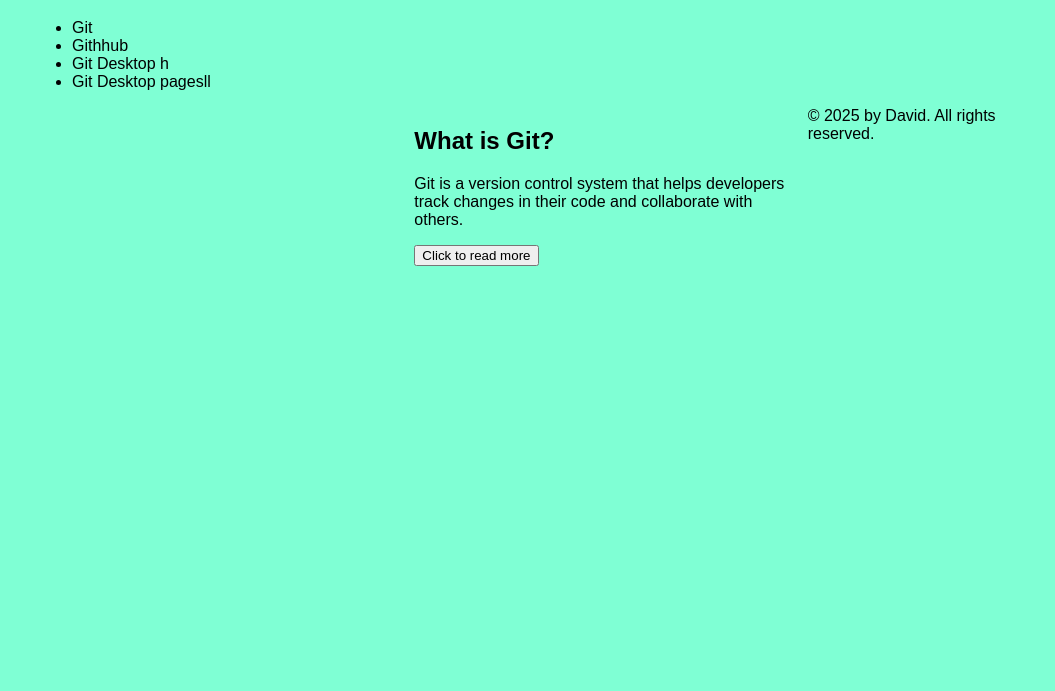
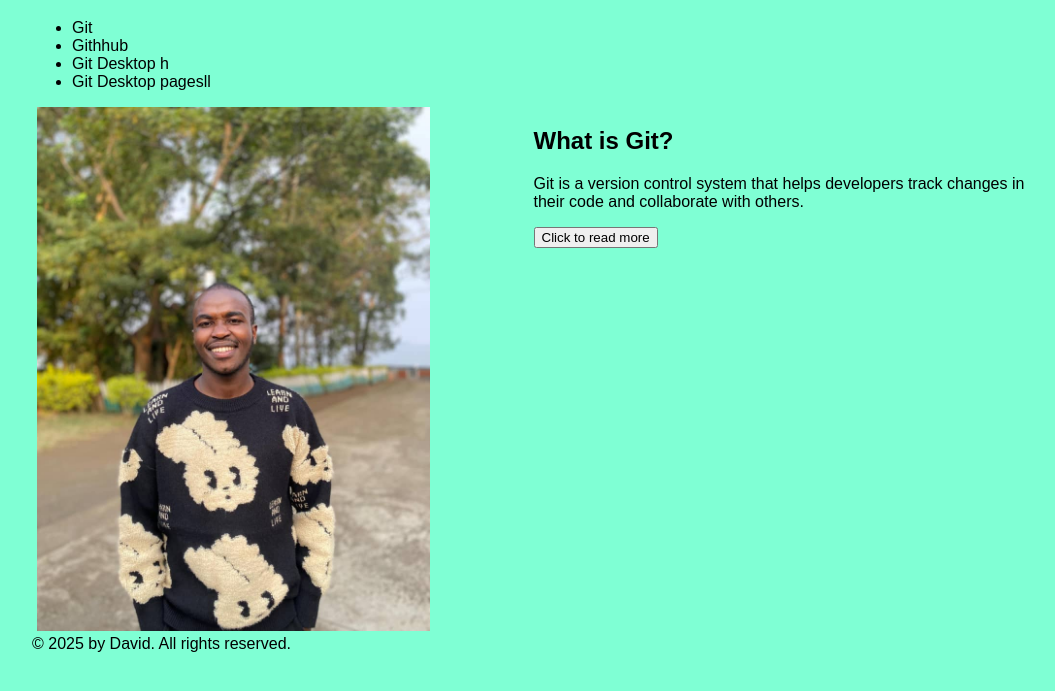
Before and after one commit to musagustave64-oss/PHOTOGITHUB, a plain HTML site: page index.html in a window 1280 px wide. Shown: the part 61-752 px from the top of the page, without its empty margins (96-1151 px from the left). Drawn offline with Linux system fonts and the light colour scheme.

Commit message:
PHOTOGITHUB

```diff
--- a/index.html
+++ b/index.html
@@ -20,7 +20,7 @@
     </nav>
     <main style="float:left">
         <section class="sectionstyle">
-            <img src="lady.jpg" alt="" class="imglady">
+            <img src="MUSA.jpg" alt="" class="imglady">
         </section>
         <section class="sectionstyle">
             <h2>What is Git?</h2>
```
Also changed, not shown: MUSA.jpg (added).
